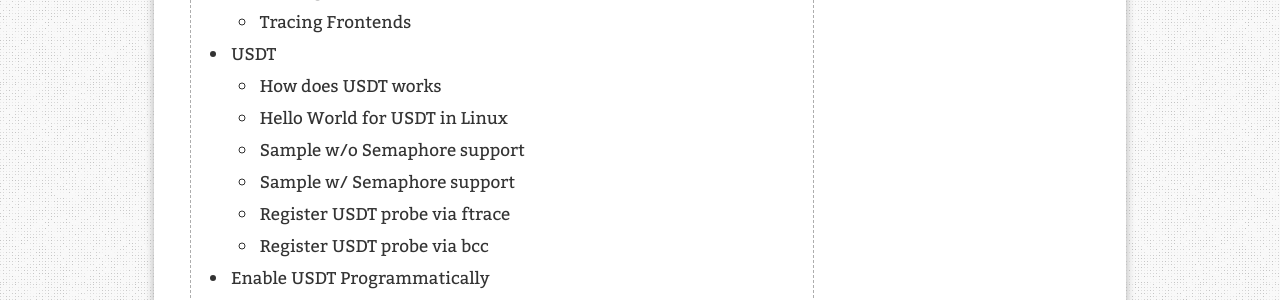
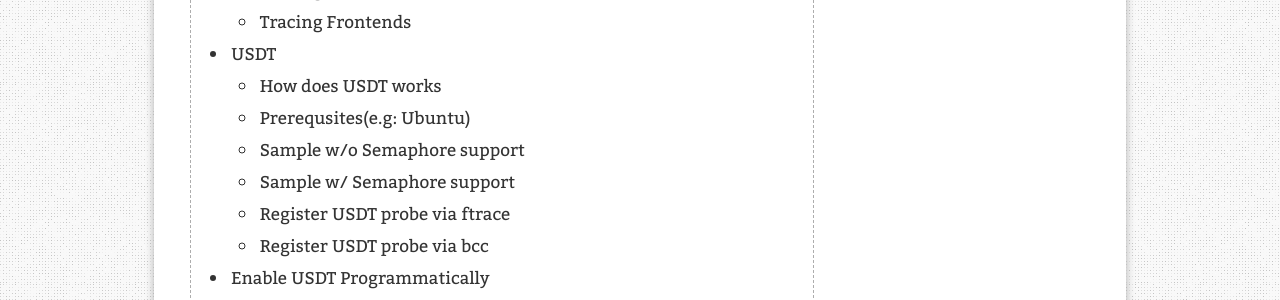
Before and after one commit to leezhenghui/leezhenghui.github.io, a Jekyll site: the page built from _posts/2019-03-05-exploring-usdt-on-linux.md, in a window 1280 px wide and 900 px high, scrolled down 562 px. Shown: the part 154-454 px from the top of the window. Built offline with Jekyll 4.4.1, drawn with Linux system fonts in a browser that asks for light colours; comment, search, counter and statistics services are not loaded; some of the changed text lies outside the part shown.

Commit message:
auto udpate by doc builder

````diff
--- a/_posts/2019-03-05-exploring-usdt-on-linux.md
+++ b/_posts/2019-03-05-exploring-usdt-on-linux.md
@@ -367,9 +367,7 @@
 
 - After deregister the probe, USDT will instrument the instruction from `int3` back to `nop`, no event get generated anymore.
 
-### Hello World for USDT in Linux
-
-**Prerequsites(Ubuntu):**
+### Prerequsites(e.g: Ubuntu)
 
 ```bash
 sudo apt-get install systemtap-sdt-dev
````
